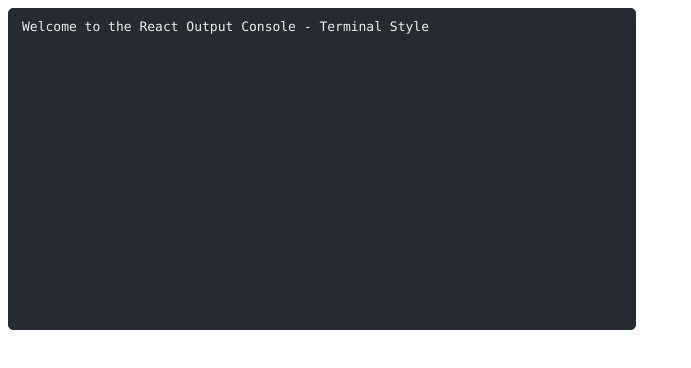
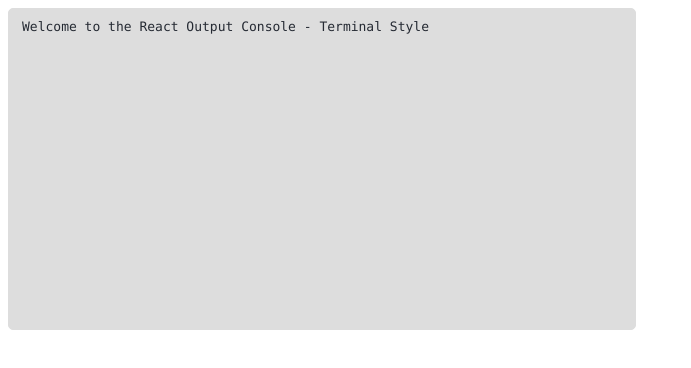
Before and after one commit to ekleezg/react-terminal-view, a React app: page / in a window 1280 px wide. Shown: the top 368 px of the page, without its empty margins (0-691 px from the left). Built offline with nearby package versions, Linux system fonts and the light colour scheme.

Commit message:
define TData type

```diff
--- a/src/components/Terminal.tsx
+++ b/src/components/Terminal.tsx
@@ -4,20 +4,19 @@ import type { CSS } from "@stitches/react";
 import * as ContextMenu from "@radix-ui/react-context-menu";
 import { CheckIcon } from "@radix-ui/react-icons";
 
+interface TData {
+  data: string[];
+  setData: (data: string[]) => void;
+}
+
 interface TerminalProps {
-  renderData: {
-    data: string[];
-    setData: (data: string[]) => void;
-  };
+  renderData: TData;
   terminalStyle?: CSS;
 }
 
 interface TerminalContextProps {
   children: React.ReactNode;
-  renderData: {
-    data: string[];
-    setData: (data: string[]) => void;
-  };
+  renderData: TData;
   darkmode?: {
     dark: boolean;
     setDark: (dark: boolean) => void;
@@ -27,7 +26,7 @@ interface TerminalContextProps {
 export const Terminal = ({ renderData, terminalStyle }: TerminalProps) => {
   const { data, setData } = renderData;
   const messageEndRef = useRef<HTMLDivElement>(null);
-  const [dark, setDark] = useState(true);
+  const [dark, setDark] = useState(false);
 
   const scrollToBottom = () => {
     messageEndRef.current?.scrollIntoView({ behavior: "smooth" });
```
